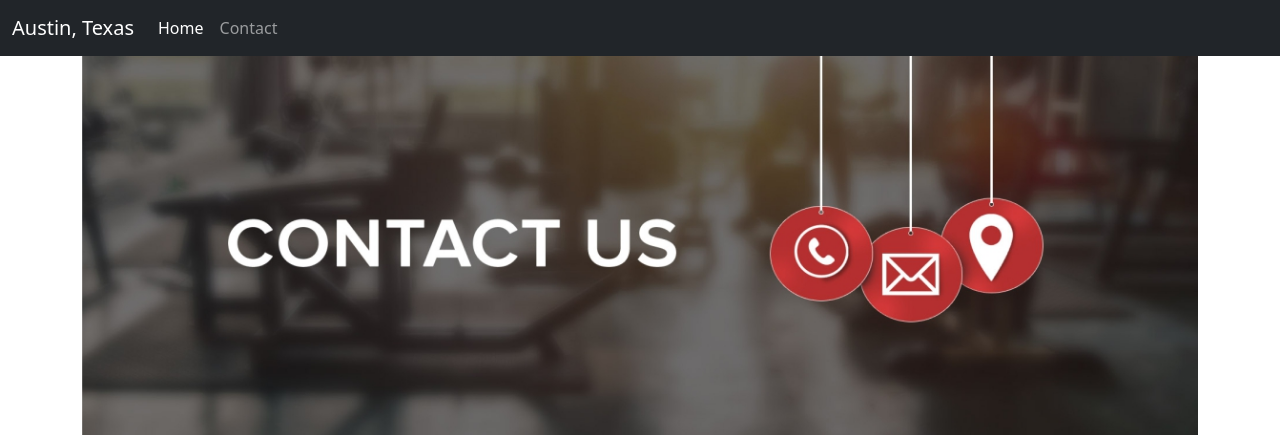
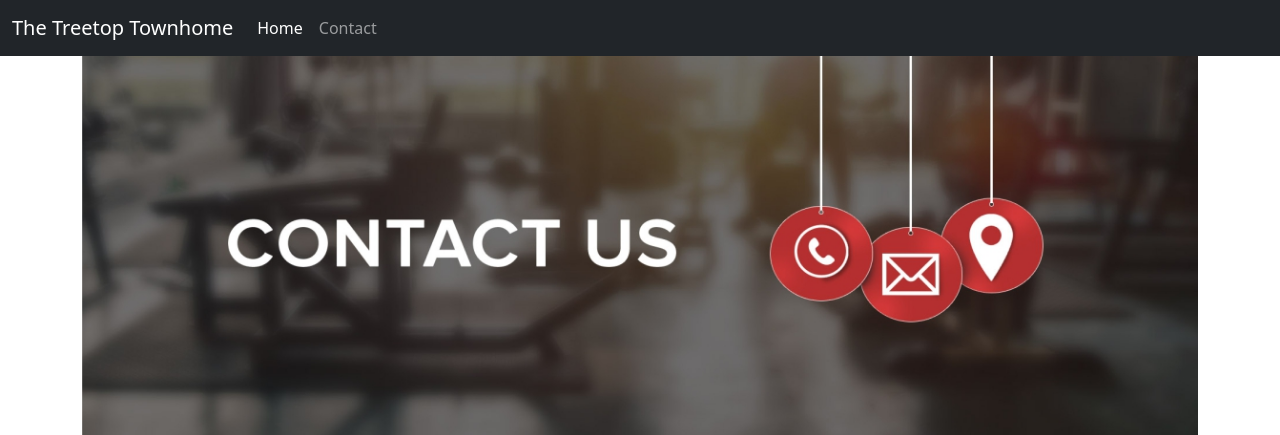
Before and after one commit to LacStoll/BootstrapBnB, a plain HTML site: page contact.html in a window 1280 px wide. Shown: the top 435 px of the page. Drawn offline with nearby package versions, Linux system fonts and the light colour scheme.

Commit message:
fix name

```diff
--- a/contact.html
+++ b/contact.html
@@ -11,7 +11,7 @@
 <body>
     <nav class="navbar navbar-expand-lg navbar-dark bg-dark">
         <div class="container-fluid">
-          <a class="navbar-brand" href="#">Austin, Texas</a>
+          <a class="navbar-brand" href="#">The Treetop Townhome</a>
           <button class="navbar-toggler" type="button" data-bs-toggle="collapse" data-bs-target="#navbarNav" aria-controls="navbarNav" aria-expanded="false" aria-label="Toggle navigation">
             <span class="navbar-toggler-icon"></span>
           </button>
```
Also changed, not shown: index.html (+1 -1 lines).
